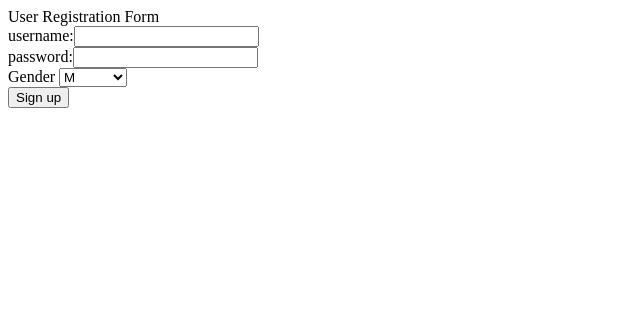
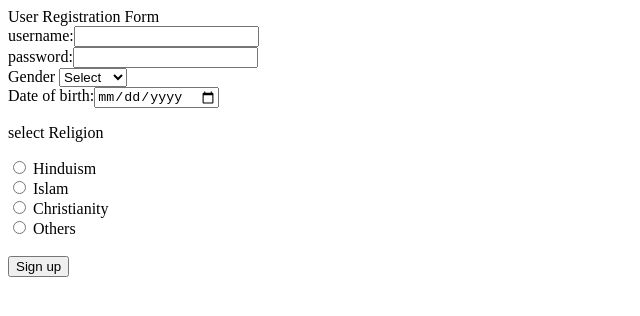
Before and after one commit to deepikareddydasari/myfirstapp, a website: page index.html in a window 1280 px wide. Shown: the whole page, without its empty margins (0-640 px from the left). Drawn offline with Linux system fonts and the light colour scheme.

Commit message:
2 files modified

```diff
--- a/index.html
+++ b/index.html
@@ -7,11 +7,22 @@ password:<input id="password" type="password"><br>
 Gender:<input   id="gender" type="text"><br>-->
 <label for="gender">Gender</label>
 <select id = "gender">
+<option value = 'Select'>Select</option>
 <option value = 'M'>M</option>
 <option value = 'F'>F</option>
 <option value = 'LGBTQ'>LGBTQ</option>
 </select><br>
+Date of birth:<input id="dob" type ="date"><br>
+<!--<label for = "religion">Religion</label> -->
+<P>select Religion</p>
+<input type="radio" id="H"  name = "Religion" value = "Hinduism">
+<label for = "H">Hinduism</label><br>
+<input type="radio" id="M" name = "Religion"   value = "Islam">
+<label for = "M">Islam</label><br>
+<input type="radio" id="C" name = "Religion"  value = "Christianity">
+<label for = "C">Christianity</label><br>
+<input type="radio" id="O" name = "Religion"   value = "Others">
+<label for = "O">Others</label><br><br>
 <button onclick="signup()">Sign up</button>
 </body>
-
 </html>
--- a/index.js
+++ b/index.js
@@ -9,6 +9,8 @@ const appDiv = document.getElementById('app');
    var name = document.getElementById('name').value;
    var pwd = document.getElementById('password').value;
    var gen = document.getElementById('gender').value;
-   alert(name + " "+ pwd +" "+ gen)
+   var Dob = document.getElementById('dob').value;
+   var rel = document.getElementsByName('Religion').value;
+   alert(name + " "+ pwd +" "+ gen+""+rel+"***"+Dob)
   }
 window.signup = signup;
```
